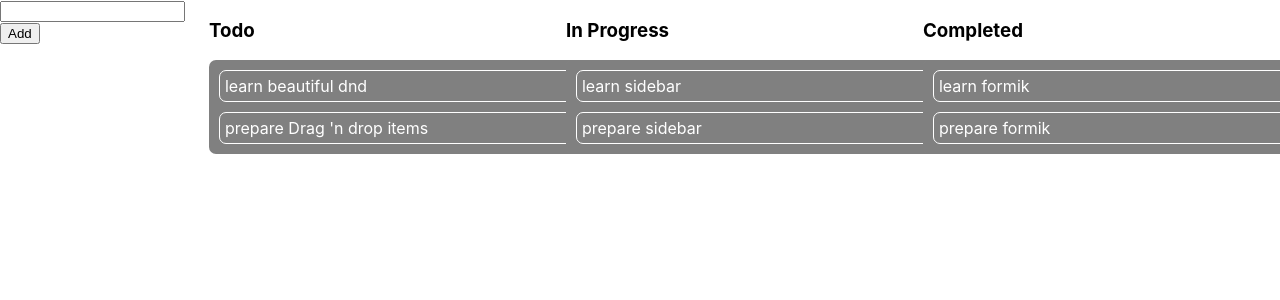
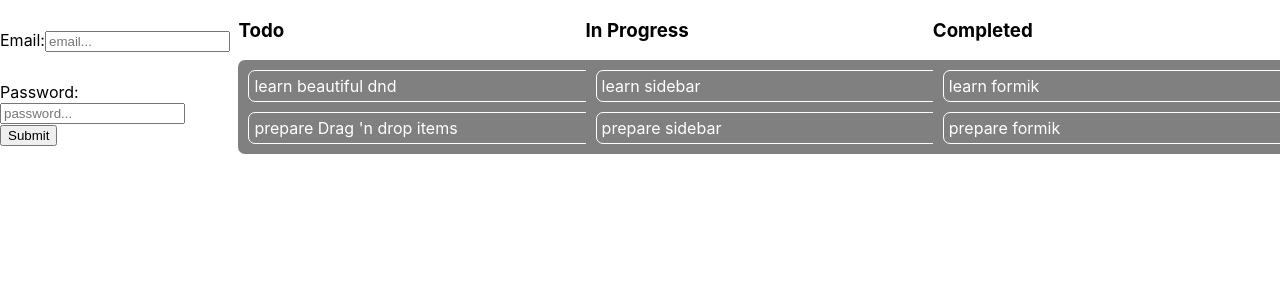
Before and after one commit to Igor-Maz/react_feature_test, a React (Create React App) app: page / in a window 1280 px wide. Shown: the top 300 px of the page. Built offline with nearby package versions, Linux system fonts and the light colour scheme.

Commit message:
creating base formik

```diff
--- a/package.json
+++ b/package.json
@@ -6,13 +6,15 @@
     "@testing-library/jest-dom": "^5.11.9",
     "@testing-library/react": "^11.2.5",
     "@testing-library/user-event": "^12.8.3",
+    "formik": "^2.2.6",
     "lodash": "^4.17.21",
     "react": "^17.0.2",
     "react-beautiful-dnd": "^13.1.0",
     "react-dom": "^17.0.2",
     "react-scripts": "^4.0.3",
     "uuid": "^8.3.2",
-    "web-vitals": "^1.1.1"
+    "web-vitals": "^1.1.1",
+    "yup": "^0.32.9"
   },
   "scripts": {
     "start": "react-scripts start",
--- a/src/App.css
+++ b/src/App.css
@@ -29,3 +29,11 @@
 .item.dragging {
   background-color: coral;
 }
+
+.input-wrapper {
+  margin-top: 30px;
+}
+
+.error {
+  color: red;
+}
--- a/src/App.js
+++ b/src/App.js
@@ -3,6 +3,14 @@ import { DragDropContext, Draggable, Droppable } from 'react-beautiful-dnd';
 import './App.css';
 import _ from 'lodash';
 import { v4 } from 'uuid';
+import { Formik } from 'formik';
+import * as Yup from 'yup';
+import TextInput from './TextInput';
+
+const formSchema = Yup.object().shape({
+  email: Yup.string().required('provide an email').email('it needs to be an email address'),
+  password: Yup.string().required('provide a password').min(6)
+})
 
 const item1 = {
   id: v4(),
@@ -52,7 +60,7 @@ function App() {
     }
   })
 
-  const handleDragEnd = ({destination, source}) => {
+  const handleDragEnd = ({ destination, source }) => {
     if (!destination) {
       return
     }
@@ -60,10 +68,10 @@ function App() {
       return
     }
     //Creating a copy of item before removing it from state
-    const itemCopy = {...state[source.droppableId].items[source.index]}
+    const itemCopy = { ...state[source.droppableId].items[source.index] }
 
     setState(prev => {
-      prev = {...prev}
+      prev = { ...prev }
       //Remove from previous items array
       prev[source.droppableId].items.splice(source.index, 1)
       //Adding to new items array location by using splice with deleteCount = 0
@@ -95,8 +103,52 @@ function App() {
   return (
     <div className="App">
       <div>
-        <input type='text' value={text} onChange={(e) => setText(e.target.value)}/>
-        <button onClick= {addItem}>Add</button>
+        {/* <input type='text' value={text} onChange={(e) => setText(e.target.value)}/>
+        <button onClick= {addItem}>Add</button> */}
+        <Formik
+          initialValues={{
+            email: '',
+            password: '',
+          }}
+          validationSchema={formSchema}
+          onSubmit={(data => console.log(data))}
+        >
+          {({
+            handleSubmit,
+            // handleChange,
+            // handleBlur,
+            // values,
+            // errors,
+            // touched
+          }) => {
+            return (
+              <form onSubmit={handleSubmit}>
+                {/* <label htmlFor='email'>Email</label>
+                  <input
+                    type='text'
+                    name={'email'}
+                    value={values.email}
+                    onChange={handleChange}
+                    onBlur={handleBlur}
+                    placeholder={'Email...'}
+                  />
+                  {errors.email && touched.email && <p className={'error'}>{errors.email}</p>} */}
+                <TextInput
+                  name={'email'}
+                  placeholder={'email...'}
+                  label={'Email:'}
+                />
+                <TextInput
+                  name={'password'}
+                  placeholder={'password...'}
+                  label={'Password:'}
+                />
+                <button type={'submit'}>Submit</button>
+              </form>
+
+            )
+          }}
+        </Formik>
       </div>
       <DragDropContext onDragEnd={handleDragEnd}>
         {_.map(state, (data, key) => {
--- /dev/null
+++ b/src/TextInput.js
@@ -0,0 +1,19 @@
+import React from 'react';
+import {useField} from 'formik';
+
+const TextInput = (props) => {
+    const [field, meta] = useField(props.name)
+    return(
+<div className={"input-wrapper"}>
+    {props.label && <label htmlFor={props.name}>{props.label}</label>}
+
+                  <input
+                   {...field}
+                   {...props}
+                  />
+                  {meta.error && meta.touched && <p className={"error"}>{meta.error}*</p>}
+                  </div>
+    )
+};
+
+export default TextInput
```
Also changed, not shown: 1 other file (tests, documents, lock files or other folders).
